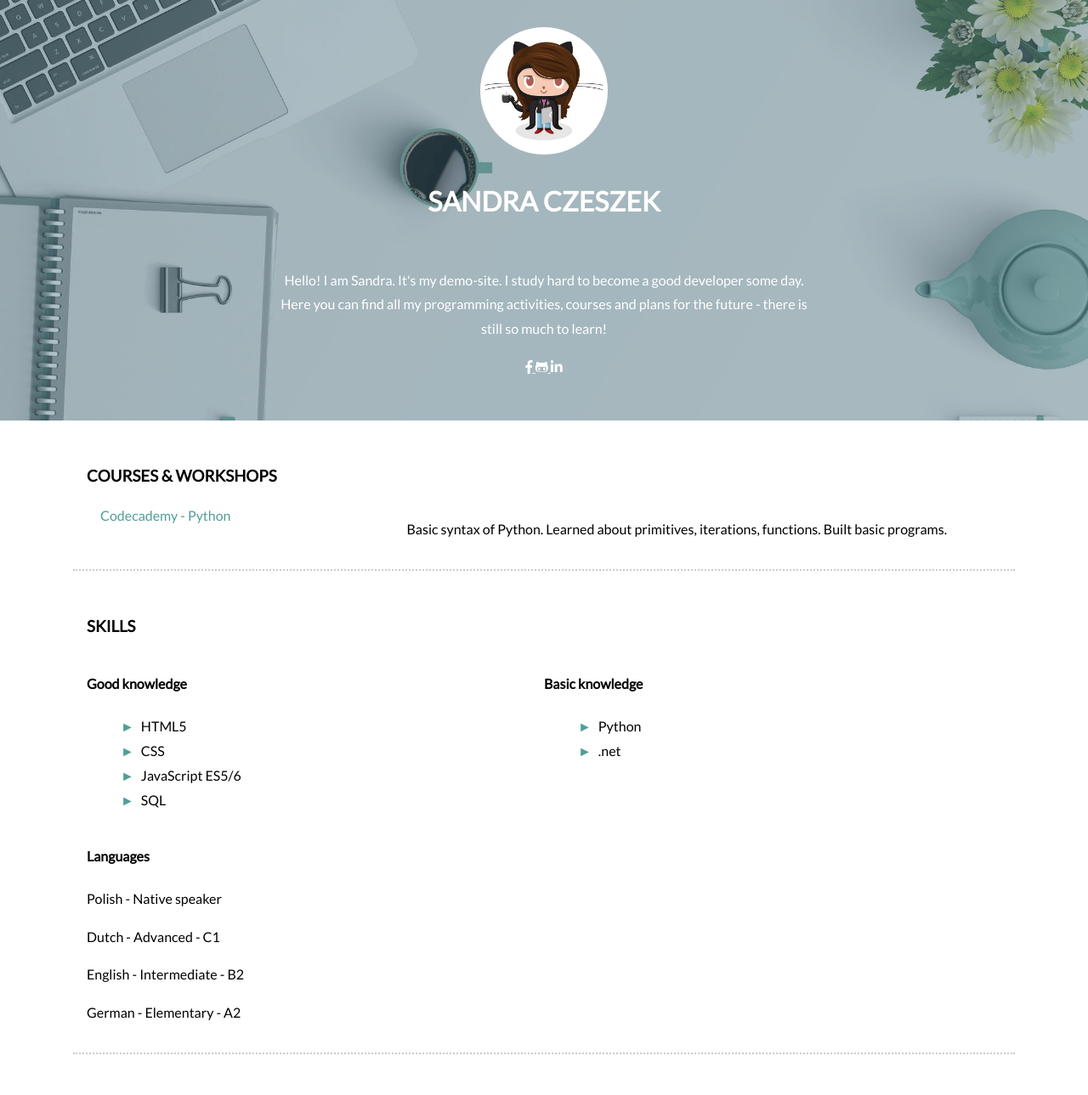
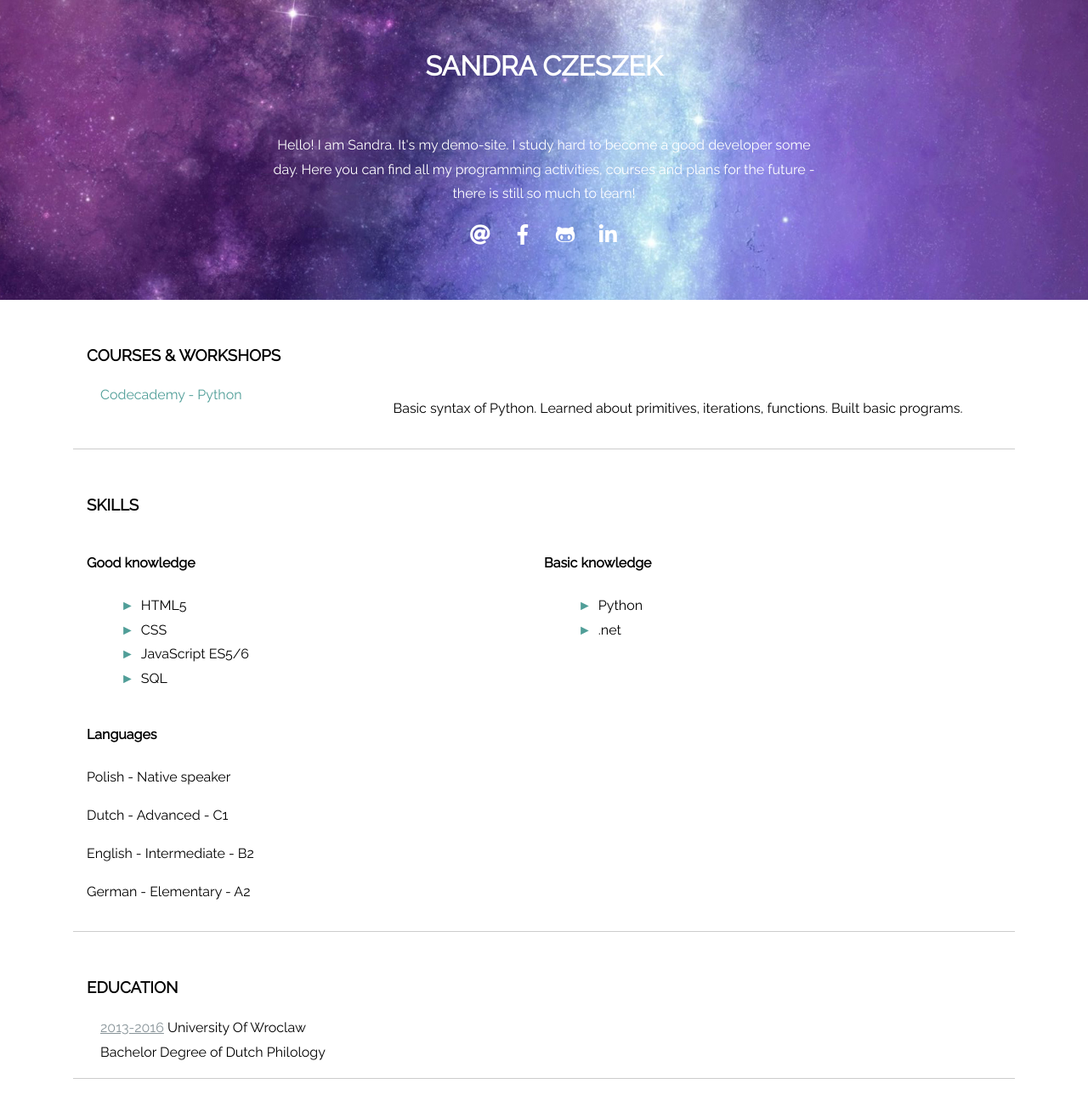
Before and after one commit to Caraleuch/MyCV, a plain HTML site: page index.html in a window 1280 px wide. Shown: the top 1289 px of the page at 85% size. Drawn offline with Linux system fonts and the light colour scheme.

Commit message:
change header

```diff
--- a/index.html
+++ b/index.html
@@ -10,15 +10,17 @@
 		<link rel="stylesheet" type="text/css" href="style.css">
 		<link rel="stylesheet" href="https://use.fontawesome.com/releases/v5.0.13/css/all.css" integrity="sha384-DNOHZ68U8hZfKXOrtjWvjxusGo9WQnrNx2sqG0tfsghAvtVlRW3tvkXWZh58N9jp" crossorigin="anonymous">
 	</head>
-
 	<body>
 		<header>
 			<div>
-				<img src="img/avatar.jpg" />
+<!-- <img src="#"> -->
 			</div>
 			<h1>Sandra Czeszek</h1>
 			<section>
 					<p>Hello! I am Sandra. It's my demo-site. I study hard to become a good developer some day. Here you can find all my programming activities, courses and plans for the future - there is still so much to learn!</p>
+					<a href="mailto:sandra_cz@vp.pl" target="_blank">
+						<i class="fab fas fa-at"></i>
+					</a>
 					<a href="#" target="_blank">
 						<i class="fab fa-facebook-f"></i>
 					</a>
@@ -37,7 +39,7 @@
 					<div class='title'>
 						Codecademy - Python
 					</div>
-					<div class="descrition">
+					<div class="description">
 						<p>Basic syntax of Python. Learned about primitives, iterations, functions. Built basic programs.</p>
 					</div>
 				</article>
@@ -78,7 +80,7 @@
 	        <div class='school'>
 	          <span>2013-2016</span> University of Wroclaw</strong>
 	        </div>
-	        <div class="descrition">
+	        <div class="description">
 	          Bachelor Degree of Dutch Philology
 	        </div>
 	      </article>
@@ -94,7 +96,7 @@
 				</section>
 		</main>
 		<footer>
-			<p>Created by @Caraleuch / <a href="#">LinkedIn</a> / 2019 </p>
+			<p>Created by @Caraleuch / <a href="#">LinkedIn</a> / 2019 / <a href=https://pl.pngtree.com>Graphic pngtree.com</a></p>
 		</footer>
 	</body>
 </html>
--- a/style.css
+++ b/style.css
@@ -1,17 +1,26 @@
-@import url("https://fonts.googleapis.com/css?family=Lato");
+@import url('https://fonts.googleapis.com/css?family=Raleway');
 
 body {
   margin: 0;
+  font-family: 'Raleway';
   font-size: 16px;
   line-height: 1.8em;
-  font-family: "Lato", sans-serif;
+}
+
+a {
+  color: #1C9C94;
+  text-decoration: none;
+}
+
+a:hover {
+  opacity: 0.5;
 }
 
 article {
   padding:0 1em;
 }
 
-section {
+section{
   margin: 1em;
   padding: 1em;
 }
@@ -23,16 +32,14 @@ header, main, footer {
 header {
   padding: 2em;
   text-align: center;
-  background-image: url(img/bg.jpg);
+  background-image: url("img/6220876ed8bb62200fe012198917738c.jpg");
   background-size: cover;
-  background-position: fixed;
-  background-repeat: no-repeat;
   color: white;
 }
 
 header section {
   margin: 0 auto;
-  width: 640px;
+  max-width: 640px;
 }
 
 header img {
@@ -41,8 +48,16 @@ header img {
 }
 
 h1 {
+  text-transform: uppercase;
   margin: 1em 0;
+}
+
+h3 {
   text-transform: uppercase;
+}
+
+h3, h4 {
+  font-weight: bold;
 }
 
 main {
@@ -50,12 +65,20 @@ main {
 }
 
 main section:not(:last-child) {
-  border-bottom: 2px dotted #ccc;
+  border-bottom: 1px solid #ccc;
 }
 
-h3 {
-  text-transform: uppercase;
-  font-weight: bold;
+.fab {
+  font-size: 1.5em;
+  width: 1.5em;
+  height: 1.5em;
+  line-height: 1.5em;
+  margin: 5px;
+  text-align: center;
+}
+
+a .fab {
+  color: white;
 }
 
 .course, .skills {
@@ -83,7 +106,7 @@ h3 {
 }
 
 .skills .column {
-  -ms-flex: 0 0 50%;
+  -ms-flex: 0 0 50%%;
   flex: 0 0 50%;
   max-width: 50%;
 }
@@ -98,23 +121,26 @@ h3 {
   color: #509e98;
 }
 
-.school span {
-  color: #A7B8BF;
-  text-decoration-line: underline;
+.school, .job-title {
+  text-transform: capitalize;
 }
 
-a {
-  color: inherit;
+.school span, .job-title span {
+  color: #889499;
+  text-decoration: underline;
 }
 
-a:hover {
-  color: rgb(8, 111, 155);
+ul.job-description li:before{
+  content: "✔";
+  padding-right: 0.5em;
+  color: #509e98;
 }
 
 footer {
- padding: 1em;
+ padding: 1em 1.5em;
+ background: #A7B8BF;
+ color: white;
  text-align: right;
- background: #A7B8BF;
 }
 
 @media only screen and (max-width: 768px) {
```
Also changed, not shown: img/6220876ed8bb62200fe012198917738c.jpg (added).
